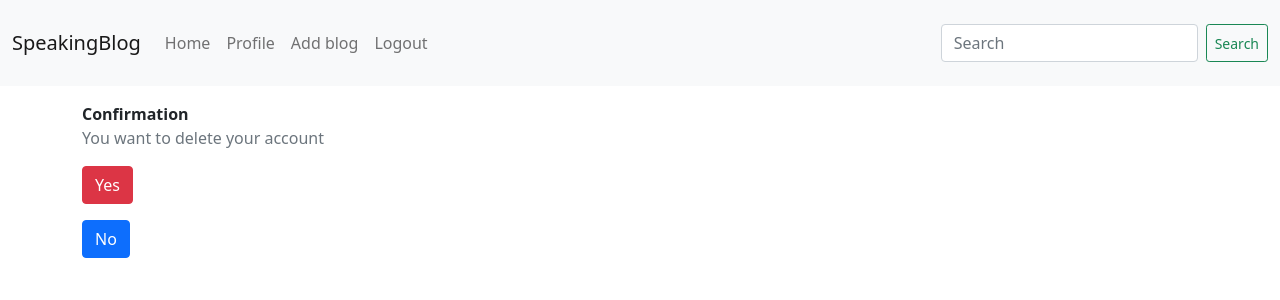
After one commit to Rohitkumar15697/Speaking_blog_postgres, a Django app: page /blog/delete_account/1 in a window 1280 px wide. The commit adds this page. Shown: the top 300 px of the page. Run offline with Django 3.2, Linux system fonts and the light colour scheme; tables that the repository leaves empty hold one stand-in row (values such as "Sample post"); some libraries are stand-ins or nearby versions.

Commit message:
commit with account delete

```diff
--- a/account/form.py
+++ b/account/form.py
@@ -4,7 +4,7 @@ from django import forms
 from django.forms import widgets
 
 class createuser(UserCreationForm):
-    password1=forms.CharField(label='Confirm Password', widget=forms.PasswordInput(attrs={'class':'form-control','style':'width:400px;'}))
+    password1=forms.CharField(label='Password', widget=forms.PasswordInput(attrs={'class':'form-control','style':'width:400px;'}))
     password2=forms.CharField(label='Confirm Password', widget=forms.PasswordInput(attrs={'class':'form-control','style':'width:400px;'}))
     email=forms.EmailField(required=True, widget=forms.TextInput(attrs={'class':'form-control','style':'width:400px;'}))
     #first_name=forms.CharField(required=True, widget=forms.TextInput(attrs={'class':'form-control','style':'width:400px;'}))
--- a/account/views.py
+++ b/account/views.py
@@ -12,6 +12,7 @@ def register(request):
         if fm.is_valid():
             fm.save()
             messages.info(request,'Account is created successfully, Go to login')
+            return redirect('register')
     else:
         fm=createuser()
     return render(request,'account.html',{'form':fm})
--- a/blog/models.py
+++ b/blog/models.py
@@ -21,7 +21,6 @@ class blogpost(models.Model):
 
 
 class CommentModel(models.Model):
-
     post = models.ForeignKey(blogpost ,related_name='comments', on_delete=models.CASCADE)
     name = models.CharField(max_length = 100)
     body = models.TextField()
--- /dev/null
+++ b/blog/templates/confirm_delete_account.html
@@ -0,0 +1,27 @@
+{%extends 'base.html' %}
+
+
+
+{%block body%}
+    <div class='container'>
+        {%if user.is_authenticated%}
+        <strong>Confirmation </strong><br>
+        <p class='text-muted'>You want to delete your account</p>
+
+            <form method='post'>
+            {%csrf_token%}
+            <input type='submit' value='Yes' class='btn btn-danger'>
+            </form>
+
+        <button class='btn btn-primary' href={%url 'profile' %}>No</button>
+        {%endif%}
+
+    </div>
+
+{%endblock%}
+
+
+
+{%block footer%}
+
+{%endblock%}
--- a/blog/templates/profile.html
+++ b/blog/templates/profile.html
@@ -16,6 +16,7 @@
 
 
 <div class='container'>
+    <a href={%url 'deleteaccount' user.id %}>Delete Account</a><br>
     <div class='row'>
         <!--This is for  the profile webpage full data on middle of webpage -->
         <div class='col-md-8'>
--- a/blog/urls.py
+++ b/blog/urls.py
@@ -9,5 +9,6 @@ urlpatterns = [
     path('addblog/', views.add_blog, name='addblog'),
     path('logout/',views.logoutme,name='logout'),
     path('search/',search_result),
+    path('delete_account/<int:pk>',views.DeleteAccount.as_view(), name='deleteaccount'),
 
 ]
--- a/blog/views.py
+++ b/blog/views.py
@@ -1,7 +1,10 @@
+from django.contrib.auth.models import User
 from django.shortcuts import render,redirect
+from django.urls import reverse_lazy
 from django.contrib.auth import logout
 from django.contrib.auth.decorators import login_required
 from .models import blogpost
+from django.views.generic import DeleteView
 
 from .forms import Myblogform
 
@@ -45,3 +48,8 @@ def add_blog(request):
 def logoutme(request):
     logout(request)
     return redirect('/')
+
+class DeleteAccount(DeleteView):
+    model=User
+    template_name='confirm_delete_account.html'
+    success_url= reverse_lazy('home')
--- a/homeapp/views.py
+++ b/homeapp/views.py
@@ -112,6 +112,7 @@ def comment_view(request, pk):
     if request.method=='POST' and 'comment_button' in request.POST:
 
         body=request.POST.get('comment_text')
+
         post=get_object_or_404(blogpost, id=pk)
         obj=CommentModel(body=body)
         obj.name=request.user
```
Also changed, not shown: blog/migrations/0022_remove_commentmodel_comment_by.py (added), blog/migrations/0023_commentmodel_comment_by.py (added), blog/migrations/0024_remove_commentmodel_comment_by.py (added).
